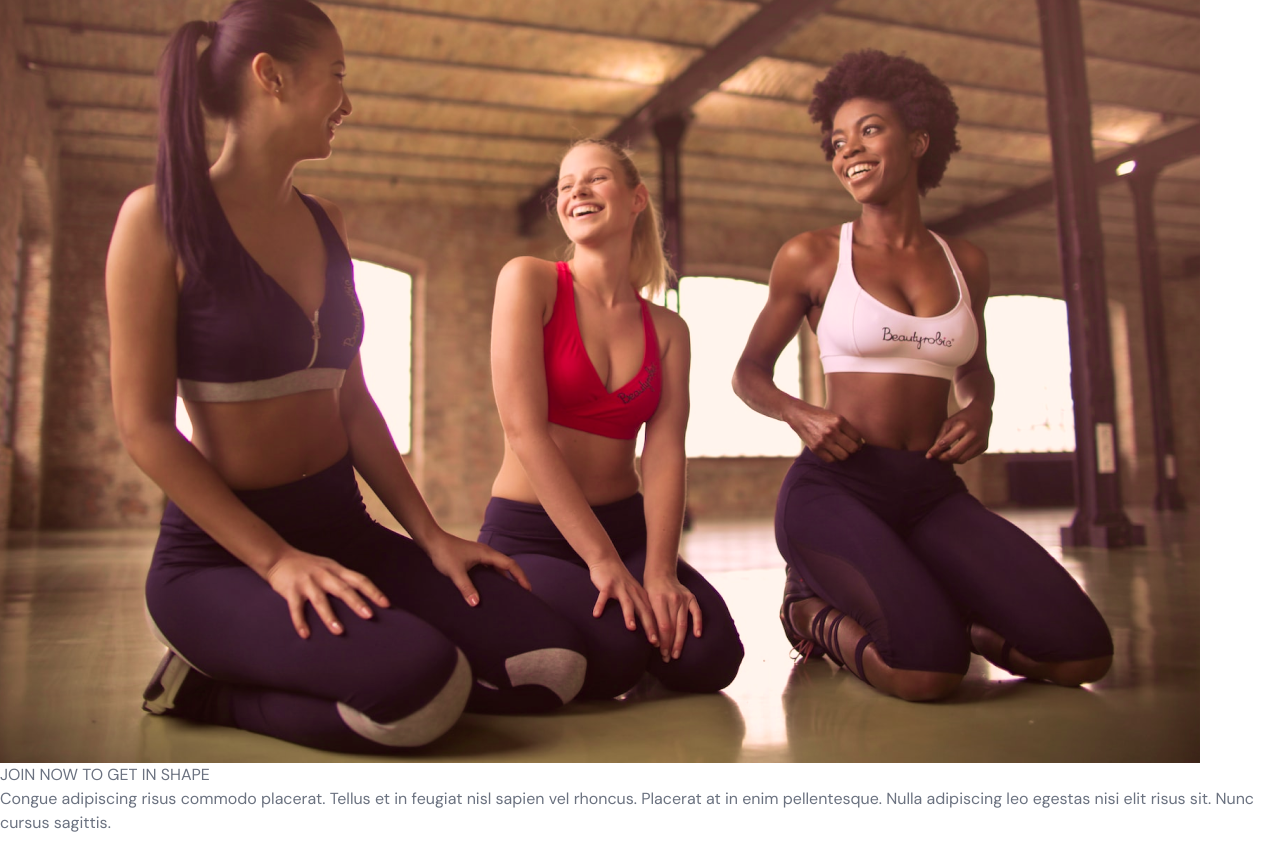
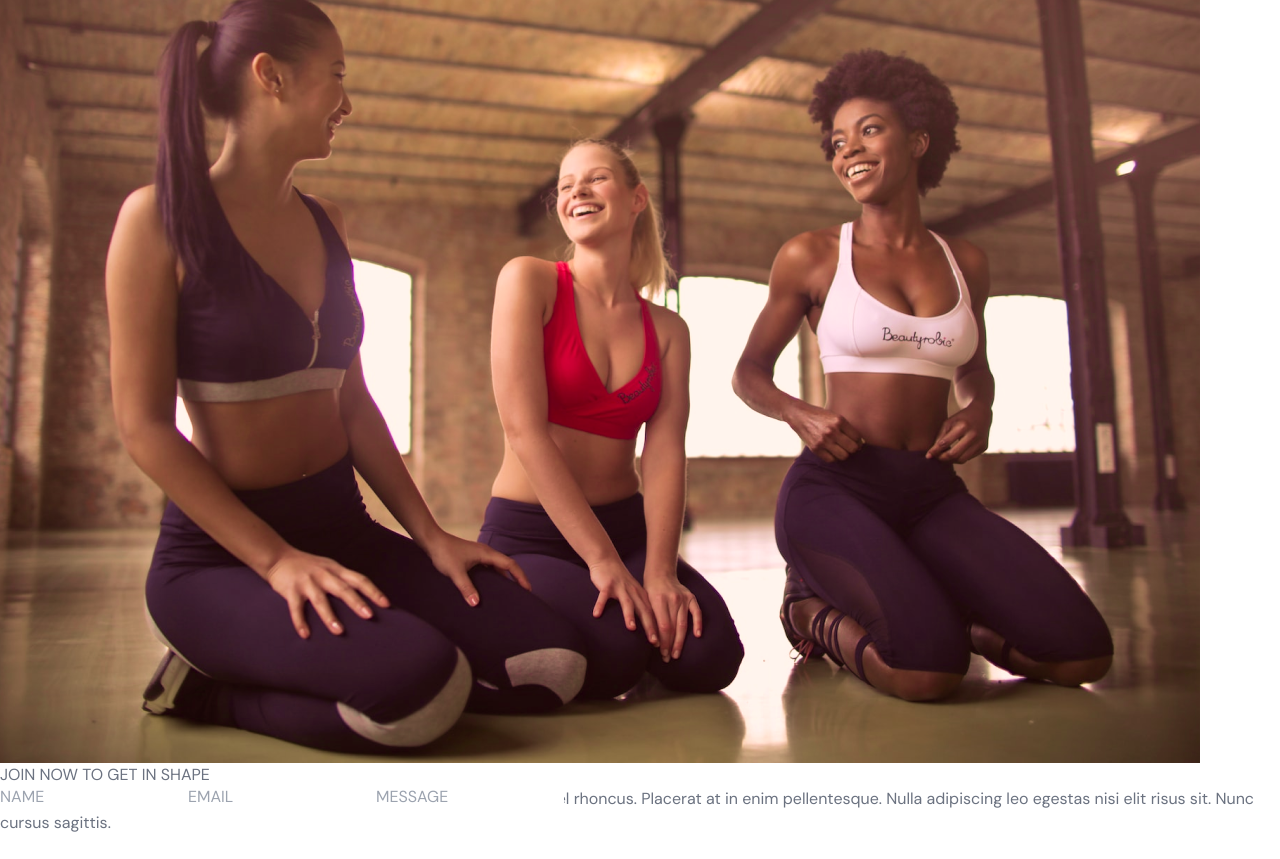
Before and after one commit to chathu-weerasena/Gym-App, a React (Vite) app: page / in a window 1280 px wide. Shown: the part 10913-11772 px from the top of the page. Before the commit the page ends 11748 px from the top, so only its background shows below. Built offline with nearby package versions, Linux system fonts and the light colour scheme.

Commit message:
Initiating COntact us page Form

```diff
--- a/src/scenes/contactUs/index.tsx
+++ b/src/scenes/contactUs/index.tsx
@@ -3,12 +3,26 @@ import { useForm } from "react-hook-form";
 import { motion } from "framer-motion";
 import ContactUsPageGraphic from "@/assets/ContactUsPageGraphic.png";
 import Heading from "@/shared/Heading";
+import { triggerAsyncId } from "async_hooks";
 
 type Props = {
   setSelectedPage: (value: SelectedPage) => void;
 };
 
 const ContactUs = ({ setSelectedPage }: Props) => {
+  const inputStyles = `w-full rounded-lg bg-primary-300 px-5 py-3 placeholder-white`;
+  const {
+    register,
+    trigger,
+    formState: { errors },
+  } = useForm();
+
+  const onSubmit = async (e: any) => {
+    const isValid = await trigger();
+    if (!isValid) {
+      e.preventDefault();
+    }
+  };
   return (
     <section id="contactus" className="mx-auto w-5/6 pt-24">
       <motion.div
@@ -25,15 +39,89 @@ const ContactUs = ({ setSelectedPage }: Props) => {
             hidden: { opacity: 0, x: -50 },
             visible: { opacity: 1, x: 0 },
           }}
-        ></motion.div>
+        >
           <Heading>
             <span className="text-primary-500">JOIN NOW</span> TO GET IN SHAPE
           </Heading>
           <p className="my-5">
             Congue adipiscing risus commodo placerat. Tellus et in feugiat nisl
-          sapien vel rhoncus. Placerat at in enim pellentesque. Nulla adipiscing
-          leo egestas nisi elit risus sit. Nunc cursus sagittis.{" "}
+            sapien vel rhoncus. Placerat at in enim pellentesque. Nulla
+            adipiscing leo egestas nisi elit risus sit. Nunc cursus sagittis.{" "}
           </p>
+        </motion.div>
+        {/* FORM AND IMAGE */}
+        <div className="mt-10 justify-between gap-8 md:flex">
+          <motion.div
+            className="mt-10 basis-3/5 md:mt-0"
+            initial="hidden"
+            whileInView="visible"
+            viewport={{ once: true, amount: 0.5 }}
+            transition={{ duration: 0.5 }}
+            variants={{
+              hidden: { opacity: 0, y: -50 },
+              visible: { opacity: 1, x: 0 },
+            }}
+          >
+            <form
+              target="_blank"
+              onSubmit={onSubmit}
+              action="https://formsubmit.co/chathuweerasena@gmail.com"
+              method="POST "
+            >
+              <input
+                className={inputStyles}
+                type="text"
+                placeholder="NAME"
+                {...register("name", {
+                  required: true,
+                  maxLength: 100,
+                })}
+              />
+              {errors.name && (
+                <p className="mt-1 text-primary-500">
+                  {errors.name.type === "required" && "This field is required."}
+                  {errors.name.type === "maxLength" &&
+                    "Max length is only 100 characters."}
+                </p>
+              )}
+
+              <input
+                className={inputStyles}
+                type="text"
+                placeholder="EMAIL"
+                {...register("email", {
+                  required: true,
+                  pattern: /^[A-Z0-9._%+-]+@[A-Z0-9.-]+\.[A-Z]{2,}$/i,
+                })}
+              />
+              {errors.email && (
+                <p className="mt-1 text-primary-500">
+                  {errors.email.type === "required" &&
+                    "This field is required."}
+                  {errors.email.type === "pattern" && "Invalid Email Address"}
+                </p>
+              )}
+
+              <input
+                className={inputStyles}
+                type="text"
+                placeholder="MESSAGE"
+                {...register("message", {
+                  required: true,
+                  maxLength: 2000,
+                })}
+              />
+              {errors.message && (
+                <p className="mt-1 text-primary-500">
+                  {errors.message.type === "required" &&
+                    "This field is required."}
+                  {errors.message.type === "maxLength" &&
+                    "Max length is only 20 00 characters."}
+                </p>
+              )}
+            </form>
+          </motion.div>
+        </div>
       </motion.div>
     </section>
   );
```
Lines whose indentation alone changed are shown as unchanged.
